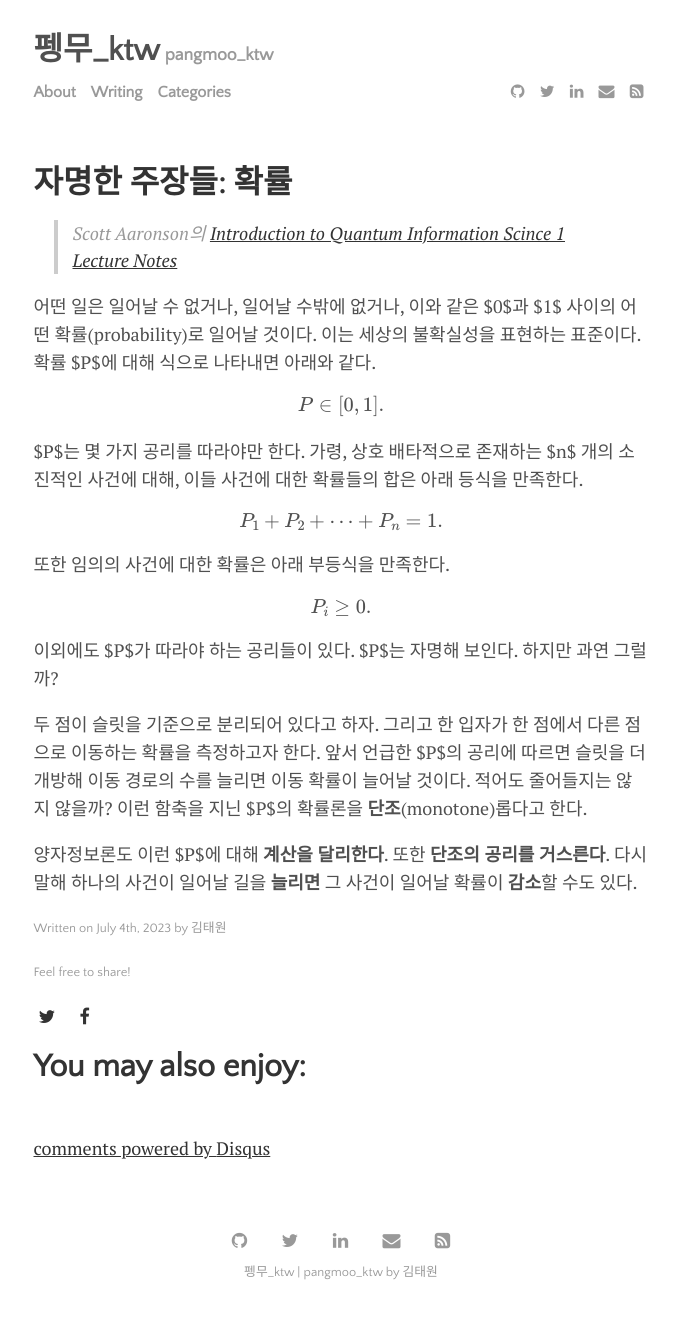
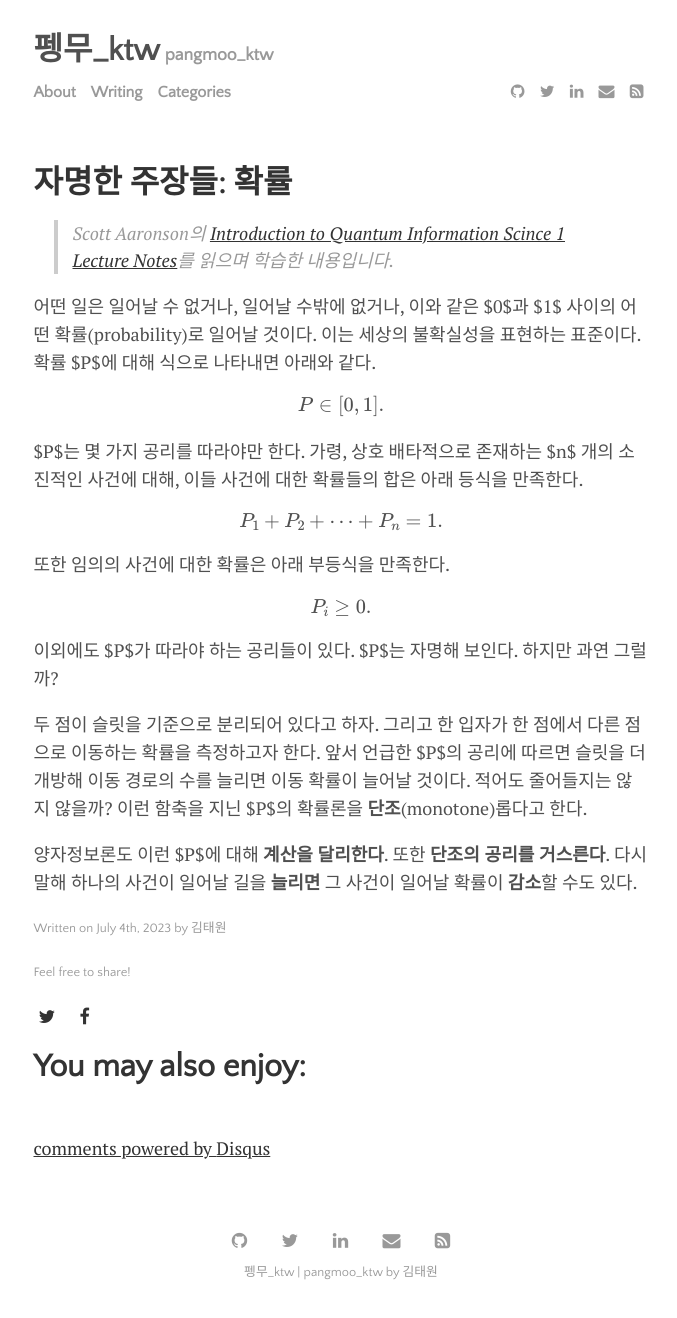
Before and after one commit to pangmoo-KTW/pangmoo-KTW, a Jekyll site: the page built from _posts/2023-07-04-iq1010.md, in a window 1280 px wide. Shown: the whole page, without its empty margins (299-976 px from the left). Built offline with Jekyll 4.4.1, drawn with Linux system fonts in a browser that asks for light colours; formulas are drawn with MathJax 3; comment, search, counter and statistics services are not loaded.

Commit message:
20230704_21

```diff
--- a/_posts/2023-07-04-iq1010.md
+++ b/_posts/2023-07-04-iq1010.md
@@ -6,7 +6,7 @@ categories: QuantumInformation
 tags: [QuantumInformation]
 ---
 
-> *Scott Aaronson의 [Introduction to Quantum Information Scince 1 Lecture Notes](https://www.scottaaronson.com/qclec.pdf){:target="_blank"}*
+> *Scott Aaronson의 [Introduction to Quantum Information Scince 1 Lecture Notes](https://www.scottaaronson.com/qclec.pdf){:target="_blank"}를 읽으며 학습한 내용입니다.*
 
 어떤 일은 일어날 수 없거나, 일어날 수밖에 없거나, 이와 같은 $0$과 $1$ 사이의 어떤 확률(probability)로 일어날 것이다.
 이는 세상의 불확실성을 표현하는 표준이다.
```
